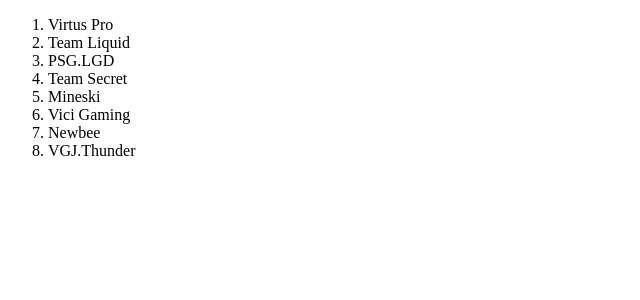
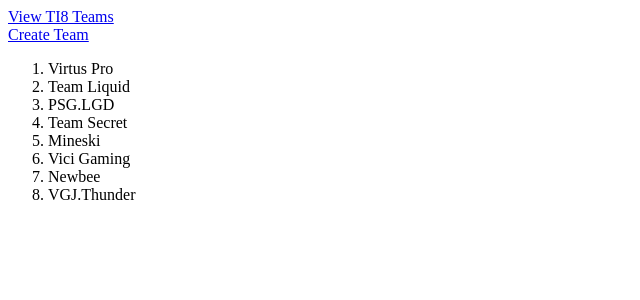
Before and after one commit to yuenhsi/fantasyDota, a React (Create React App) app in the folder fantasy-dota-app/: page / in a window 1280 px wide. Shown: the top 300 px of the page, without its empty margins (0-640 px from the left). Built offline with nearby package versions, Linux system fonts and the light colour scheme.

Commit message:
add button to switch between create and team mode; add createteam component

```diff
--- a/fantasy-dota-app/src/App.js
+++ b/fantasy-dota-app/src/App.js
@@ -1,5 +1,6 @@
 import React, { Component } from 'react';
 import TeamList from './TeamList'
+import CreateTeam from './CreateTeam'
 
 const teams = [
     { name: 'Virtus Pro' },
@@ -14,10 +15,26 @@
 
 
 class App extends Component {
+  state = {
+    screen: 'teams'
+  }
   render() {
     return (
       <div className="App">
-        <TeamList teams={teams}/>
+        <a href='#teams'
+           onClick={(e) => this.setState({ screen: 'teams' })}
+           className='view-teams'>View TI8 Teams</a>
+       <br/>
+       <a href='#create'
+          onClick={(e) => this.setState({ screen: 'create' })}
+          className='create-team'>Create Team</a>
+        {this.state.screen === 'teams' &&  (
+          <TeamList teams={teams}/>
+        )}
+
+        {this.state.screen === 'create' && (
+          <CreateTeam/>
+        )}
       </div>
     );
   }
--- /dev/null
+++ b/fantasy-dota-app/src/CreateTeam.js
@@ -0,0 +1,11 @@
+import React, { Component } from 'react';
+
+class CreateTeam extends Component {
+    render() {
+        return (
+            <div> Create Team! </div>
+        )
+    }
+}
+
+export default CreateTeam
```
